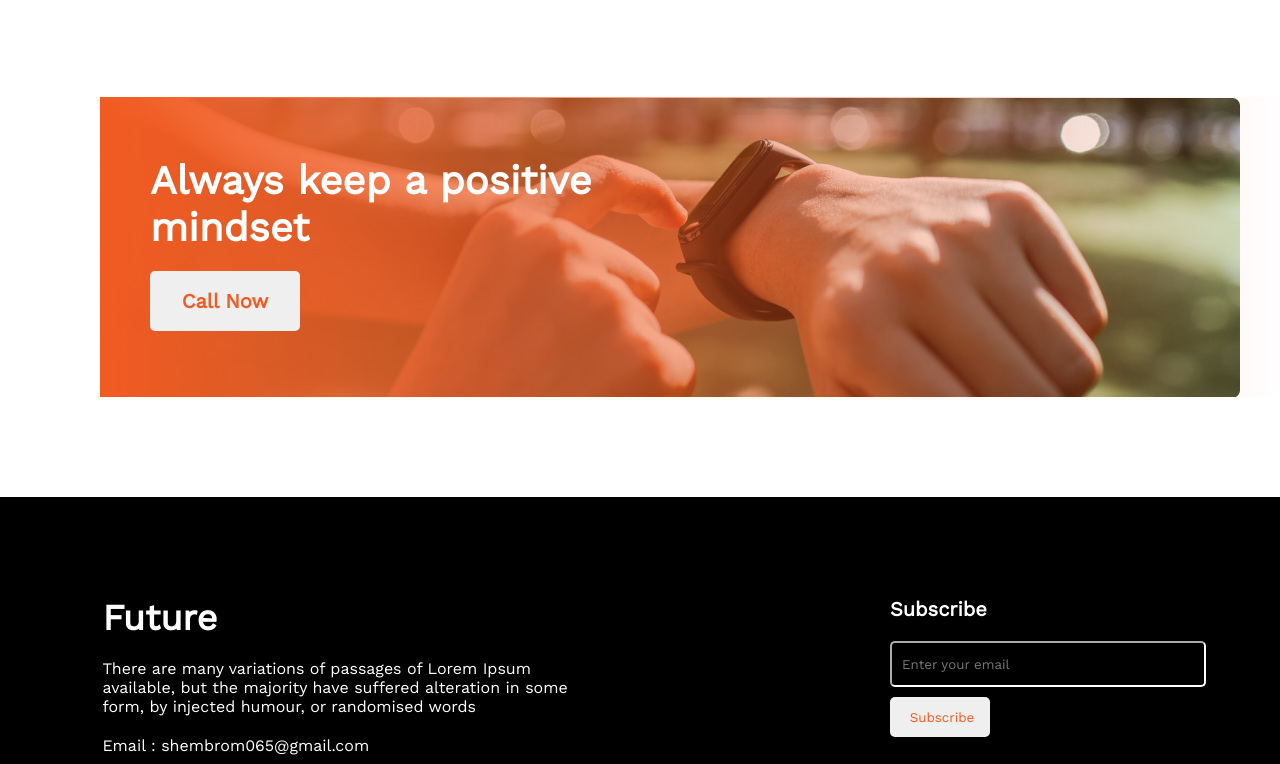
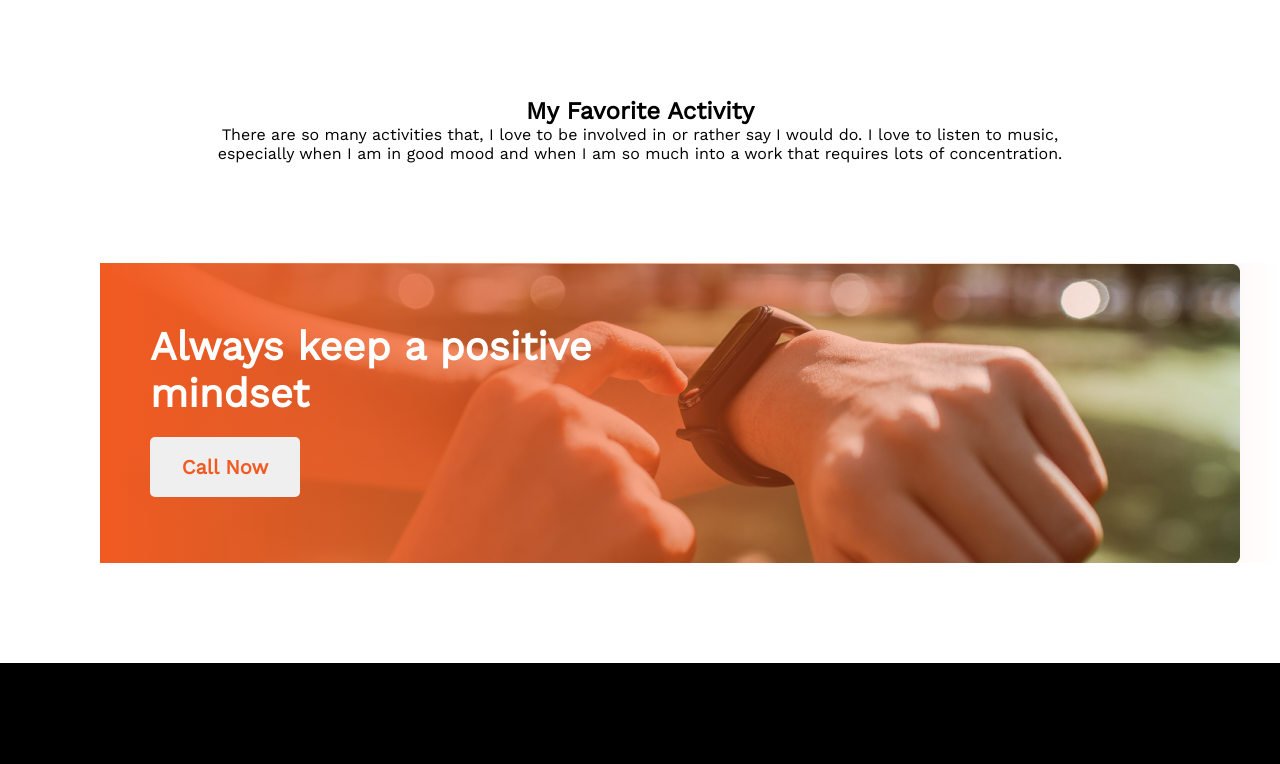
Before and after one commit to Swapan7/happy-new-year, a plain HTML site: page index.html in a window 1280 px wide. Shown: the part 1962-2726 px from the top of the page. Drawn offline with nearby package versions, Linux system fonts and the light colour scheme.

Commit message:
activity section added

```diff
--- a/css/style.css
+++ b/css/style.css
@@ -94,6 +94,15 @@
     padding: 10px 0px;
 }
 
+/* my-activity css */
+
+.activity{
+    text-align: center;
+    margin-left: 200px;
+    margin-right: 200px;
+    margin-bottom: 100px;
+}
+
 /* banner img css */
 
 .banner-img{
--- a/index.html
+++ b/index.html
@@ -68,6 +68,20 @@
     </section>
     <!-- my plans end -->
 
+    <!-- my-activity start -->
+
+    <section class="activity">
+        <h2>My Favorite Activity</h2>
+        <p>There are so many activities that, I love to be involved in or rather say I would do. I love to listen to music, especially when I am in good mood and when I am so much into a work that requires lots of concentration.</p>
+        <div>
+            <div></div>
+            <div></div>
+            <div></div>
+        </div>
+    </section>
+
+    <!-- my-activity end -->
+
     <!-- banner img start -->
     <section class="banner-img">
         <div class="banner-title">
```
